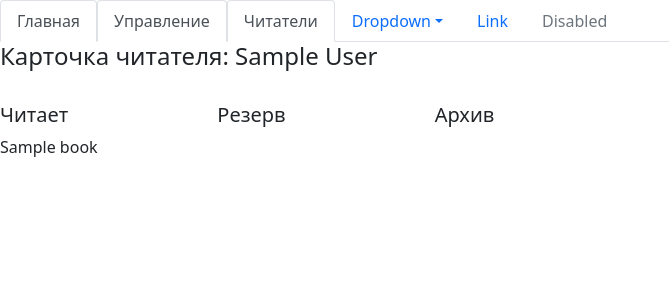
After one commit to flatline-dot/lib_control, a Django app: page /reader_card/1/ in a window 1280 px wide. The commit adds this page. Shown: the top 300 px of the page, without its empty margins (0-669 px from the left). Run offline with Django 4.2, Linux system fonts and the light colour scheme; tables that the repository leaves empty hold one stand-in row (values such as "Sample post").

Commit message:
create reader' s card

```diff
--- a/lib_control/lib_app/admin.py
+++ b/lib_control/lib_app/admin.py
@@ -1,9 +1,10 @@
 from django.contrib import admin
 
-from .models import Book, Genre, Author
+from .models import Book, Genre, Author, Reading
 
 
 
 admin.site.register(Genre)
 admin.site.register(Author)
 admin.site.register(Book)
+admin.site.register(Reading)
--- a/lib_control/lib_app/templates/base.html
+++ b/lib_control/lib_app/templates/base.html
@@ -13,7 +13,15 @@
     <script src="https://cdn.jsdelivr.net/npm/bootstrap@5.1.3/dist/js/bootstrap.bundle.min.js" integrity="sha384-ka7Sk0Gln4gmtz2MlQnikT1wXgYsOg+OMhuP+IlRH9sENBO0LRn5q+8nbTov4+1p" crossorigin="anonymous"></script>
     <ul class="nav nav-tabs">
       <li class="nav-item">
+        <a class="nav-link active" aria-current="page" href="{% url 'home' %}">Главная</a>
+
+      </li>
+      <li class="nav-item">
         <a class="nav-link active" aria-current="page" href="{% url 'manage' %}">Управление</a>
+
+      </li>
+      <li class="nav-item">
+        <a class="nav-link active" aria-current="page" href="{% url 'readers' %}">Читатели</a>
 
       </li>
       <li class="nav-item dropdown">
--- a/lib_control/lib_app/templates/lib_app/all_books.html
+++ b/lib_control/lib_app/templates/lib_app/all_books.html
@@ -57,7 +57,7 @@
                 </div>
                <div class="col-1">
                     <div class="row">
-                        <a href="#">Выдача</a>
+                        <a href="{% url 'choice_user' %}">Выдача</a>
                         <a href="#">Возврат</a>
                     </div>
                </div>
--- /dev/null
+++ b/lib_control/lib_app/templates/lib_app/reader_card.html
@@ -0,0 +1,22 @@
+{% extends 'base.html' %}
+{% block content %}
+    <div class="row">
+        <h4>Карточка читателя: {{ object.first_name }} {{ object.last_name }}</h4>
+    </div><br>
+    <div class="row">
+        <div class="col-2">
+            <h5>Читает</h5>
+                {%  for book in object.reading_set.all %}
+                    {{ book.book_id.title }}
+                {% endfor %}
+        </div>
+        <div class="col-2">
+            <h5>Резерв</h5>
+
+        </div>
+        <div class="col-2">
+            <h5>Архив</h5>
+
+        </div>
+    </div>
+{% endblock %}
--- a/lib_control/lib_app/urls.py
+++ b/lib_control/lib_app/urls.py
@@ -11,5 +11,8 @@ urlpatterns = [
     path('correct_author/<slug:slug>/', views.CorrectAuthor.as_view(), name='correct_author'),
     path('correct_genre/<slug:slug>/', views.CorrectGenre.as_view(), name='correct_genre'),
     path('replenishment/', views.NewBook.as_view(), name='new_book'),
+    path('choice_user/', views.UserList.as_view(), name='choice_user'),
+    path('readers/', views.ReaderList.as_view(), name='readers'),
+    path('reader_card/<int:pk>/', views.ReaderCard.as_view(), name='reader_card')
 
 ]
--- a/lib_control/lib_app/views.py
+++ b/lib_control/lib_app/views.py
@@ -1,9 +1,9 @@
 from django.contrib.auth.mixins import PermissionRequiredMixin, LoginRequiredMixin
-from django.contrib.auth.models import User
+from django.contrib.auth.models import User, Group
 from django.shortcuts import redirect
 from django.urls import reverse_lazy, reverse
 from django.utils.text import slugify
-from django.views.generic import ListView, TemplateView, CreateView, UpdateView
+from django.views.generic import ListView, TemplateView, CreateView, UpdateView, DetailView
 from .models import Book, Author, Genre
 from transliterate import translit
 
@@ -176,3 +176,20 @@ class NewBook(CreateView):
         self.object.slug = slugify(translit(self.object.title, reversed=True), allow_unicode=True)
         self.object.save()
         return redirect(self.get_success_url())
+
+
+class UserList(ListView):
+    model = User
+    template_name = 'lib_app/user_list.html'
+
+    def get_queryset(self):
+        return User.objects.filter(groups__name='Reader')
+
+
+class ReaderList(UserList):
+    template_name = 'lib_app/reader_list.html'
+
+
+class ReaderCard(DetailView):
+    model = User
+    template_name = 'lib_app/reader_card.html'
--- a/lib_control/lib_control/settings.py
+++ b/lib_control/lib_control/settings.py
@@ -82,7 +82,7 @@ DATABASES = {
         'ENGINE': 'django.db.backends.postgresql',
         'NAME': 'qsdthusr',
         'USER': 'qsdthusr',
-        'PASSWORD': 'wvcZxqVydbBaoIL7V-u8y-UznvdXHLLd',
+        'PASSWORD': 'zTx0szW8gIax53pA0Oiasd6IdmNkWjrk',
         "HOST": 'balarama.db.elephantsql.com',
         'PORT': '5432',
         'OPTIONS': {
--- a/lib_control/lib_control/urls.py
+++ b/lib_control/lib_control/urls.py
@@ -14,6 +14,7 @@ Including another URLconf
     2. Add a URL to urlpatterns:  path('blog/', include('blog.urls'))
 """
 from django.contrib import admin
+from django.core.exceptions import PermissionDenied
 from django.urls import path, include
 
 urlpatterns = [
```
Also changed, not shown: lib_control/lib_app/templates/lib_app/reader_list.html (added, +10 -0 lines), lib_control/lib_app/templates/lib_app/user_list.html (added, +10 -0 lines).
